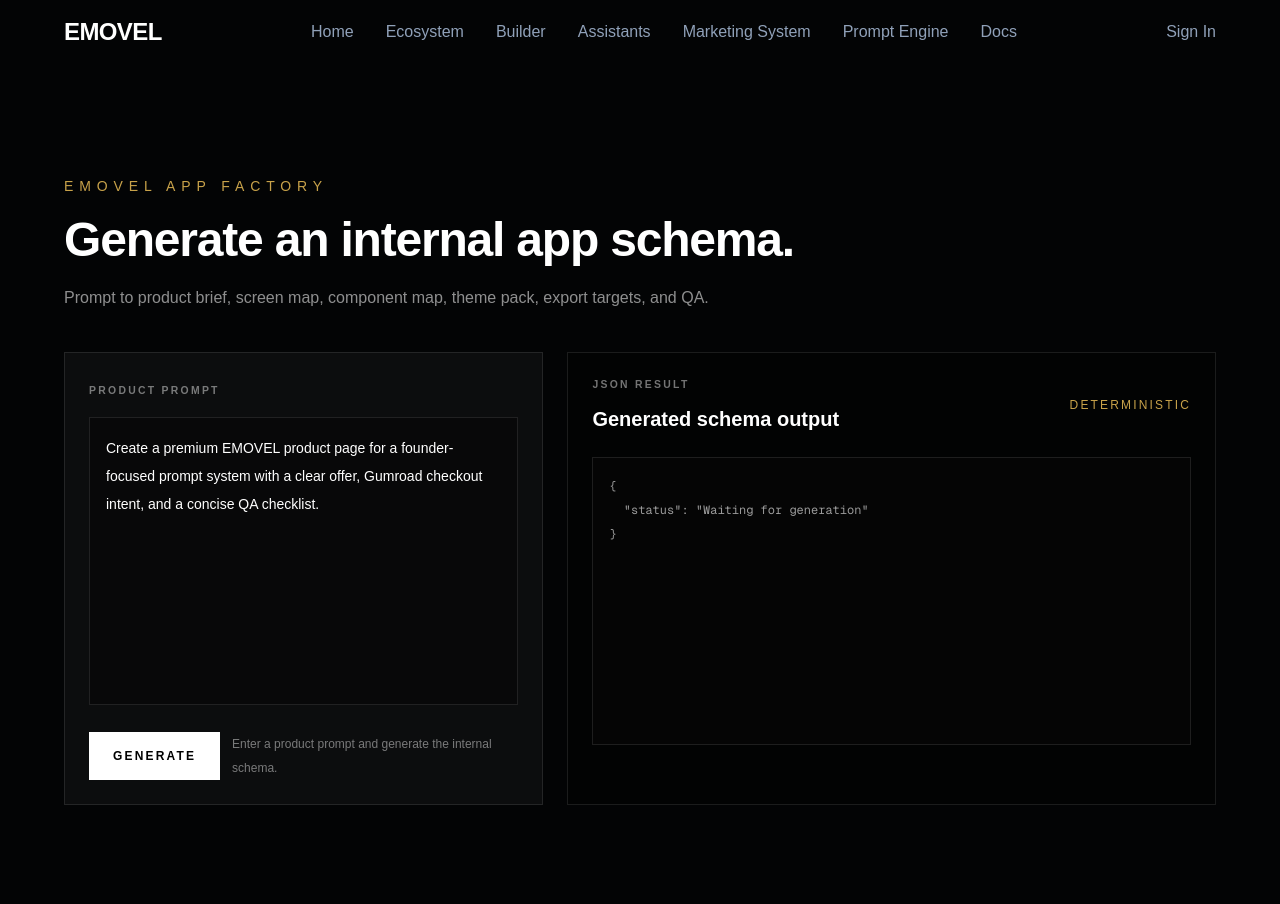
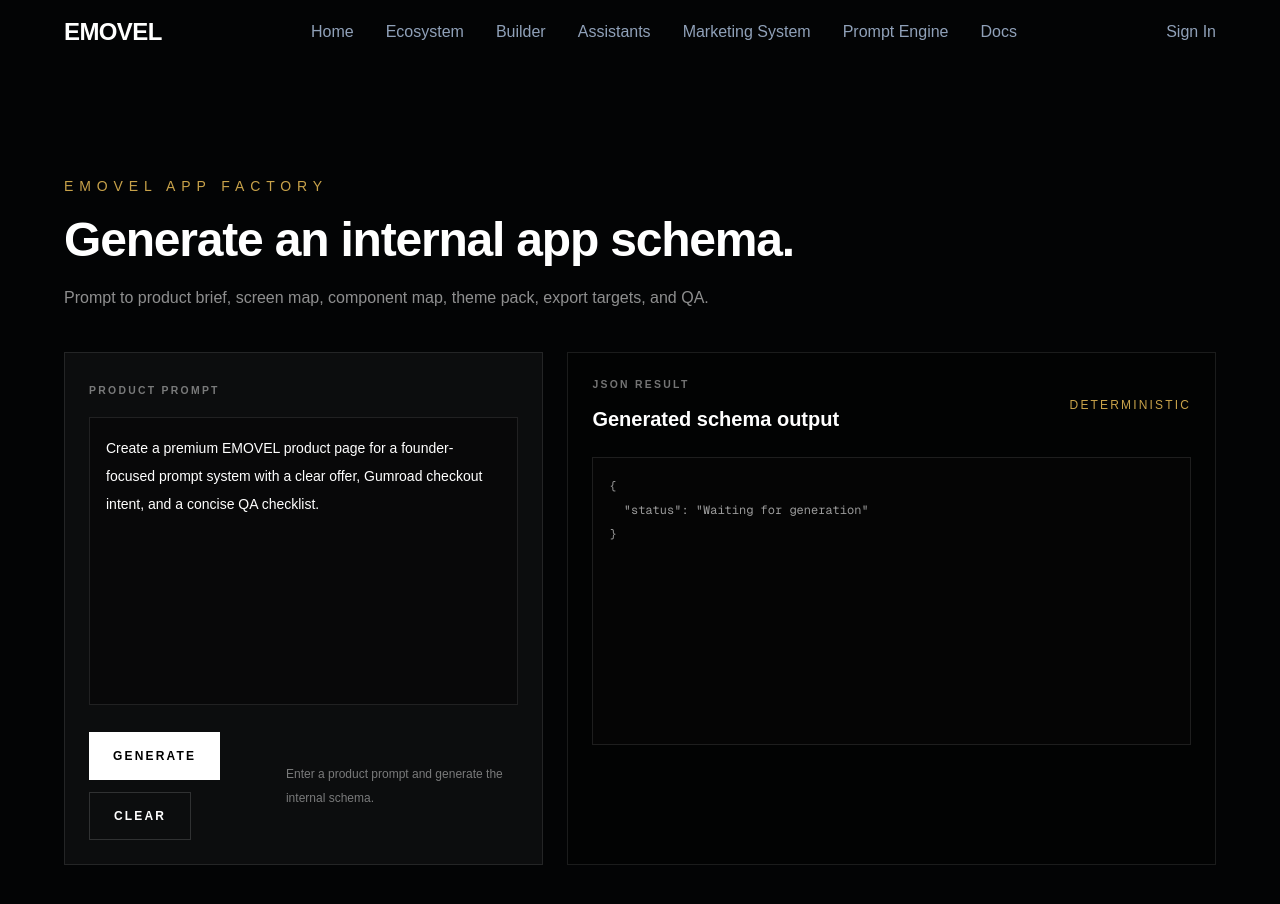
Before and after one commit to flaviusciocan-byte/emovel-next, a Next.js app: page /builder/app-factory in a window 1280 px wide. Shown: the top 904 px of the page. Built offline with nearby package versions, Linux system fonts and the light colour scheme.

Commit message:
Add clear action to App Factory

```diff
--- a/app/builder/app-factory/page.tsx
+++ b/app/builder/app-factory/page.tsx
@@ -105,6 +105,13 @@
     URL.revokeObjectURL(url);
   }
 
+  function onClear() {
+    setPrompt("");
+    setApiResponse(null);
+    setCopyStatus("");
+    setStatus("Enter a product prompt and generate the internal schema.");
+  }
+
   return (
     <main className="min-h-screen bg-[#030405] px-6 py-24 text-white sm:px-8 lg:px-10">
       <section className="mx-auto flex w-full max-w-6xl flex-col gap-10">
@@ -135,6 +142,7 @@
             </label>
 
             <div className="mt-5 flex flex-col gap-3 sm:flex-row sm:items-center sm:justify-between">
+              <div className="flex flex-wrap gap-3">
                 <button
                   type="button"
                   onClick={onGenerate}
@@ -143,6 +151,16 @@
                 >
                   {isGenerating ? "Generating" : "Generate"}
                 </button>
+                {prompt || apiResponse ? (
+                  <button
+                    type="button"
+                    onClick={onClear}
+                    className="inline-flex h-12 items-center justify-center border border-white/15 px-6 text-xs font-semibold uppercase tracking-[0.18em] text-white transition hover:border-[#c8a24a]/70 hover:text-[#c8a24a]"
+                  >
+                    Clear
+                  </button>
+                ) : null}
+              </div>
               <p className="text-xs leading-6 text-white/45">{status}</p>
             </div>
           </section>
```
Lines whose indentation alone changed are shown as unchanged.
